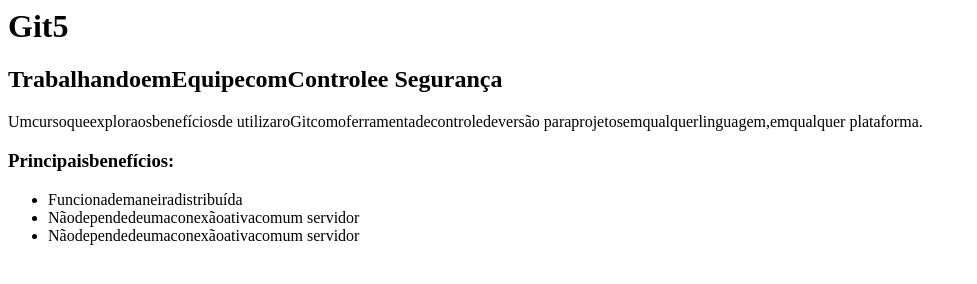
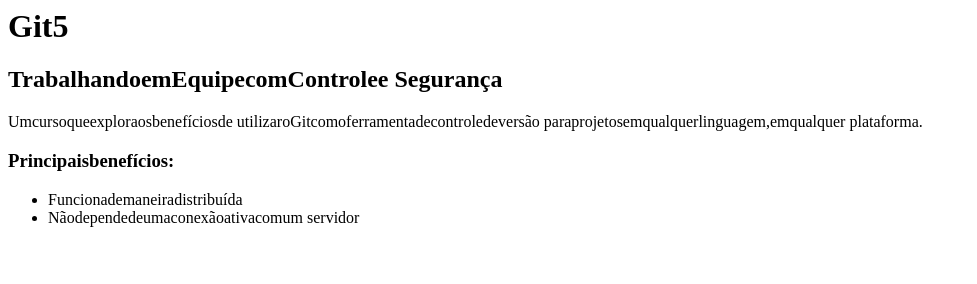
Before and after one commit to andersonifce/curso-git, a plain HTML site: page index.html in a window 1280 px wide. Shown: the whole page, without its empty margins (0-977 px from the left). Drawn offline with Linux system fonts and the light colour scheme.

Commit message:
teste teste

```diff
--- a/index.html
+++ b/index.html
@@ -16,8 +16,6 @@
 <li>Funcionademaneiradistribuída</li>
 <li>Nãodependedeumaconexãoativacomum
 servidor</li>
-<li>Nãodependedeumaconexãoativacomum
-servidor</li>
 
 </ul>
 </body>
```
